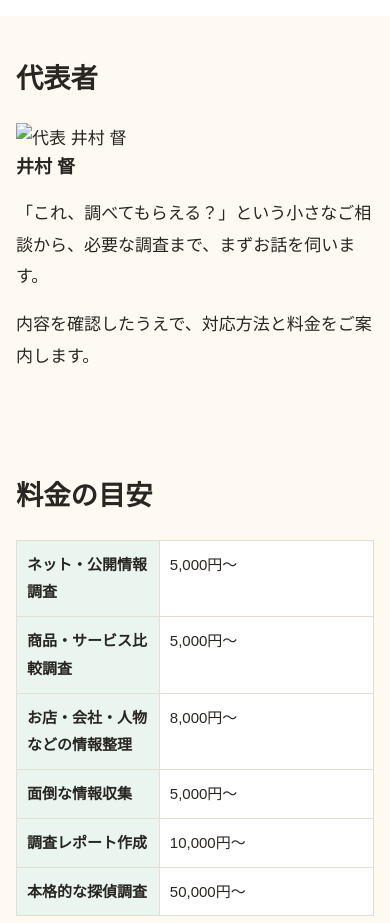
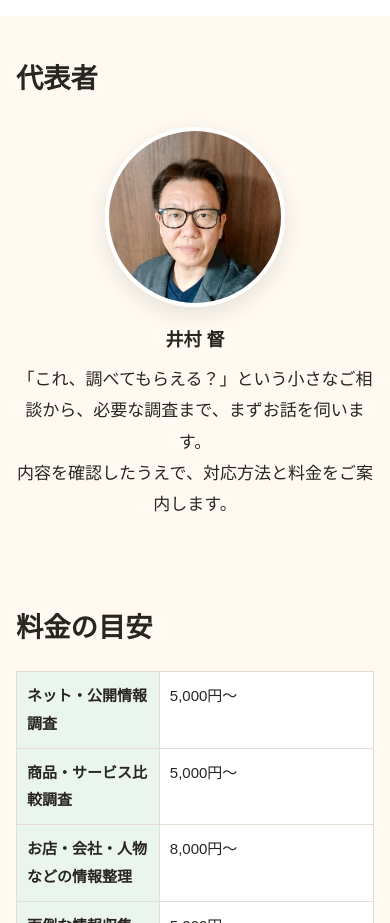
Before and after one commit to yasazousensei/mosisapo, a plain HTML site: page index.html in a window 390 px wide. Shown: the part 5380-6303 px from the top of the page. Drawn offline with Linux system fonts and the light colour scheme.

Commit message:
Add files via upload

```diff
--- a/assets/style.css
+++ b/assets/style.css
@@ -347,3 +347,36 @@ html,body{overflow-x:hidden}
   .sticky-contact{padding:7px 8px;gap:6px}
   .sticky-contact a{min-width:0;overflow-wrap:anywhere;white-space:normal}
 }
+
+
+/* ===== Representative profile ===== */
+.representative{
+  display:grid;
+  grid-template-columns:160px 1fr;
+  gap:20px;
+  align-items:center;
+  margin-top:28px;
+}
+.representative img{
+  width:160px;
+  height:160px;
+  object-fit:cover;
+  object-position:center;
+  border-radius:50%;
+  border:4px solid #fff;
+  box-shadow:0 7px 22px rgba(0,0,0,.10);
+}
+.representative h2{margin:0 0 10px}
+.representative p{margin:0}
+
+@media(max-width:799px){
+  .representative{
+    grid-template-columns:1fr;
+    text-align:center;
+    justify-items:center;
+  }
+  .representative img{
+    width:180px;
+    height:180px;
+  }
+}
```
Also changed, not shown: assets/representative-imura.jpg (added).
